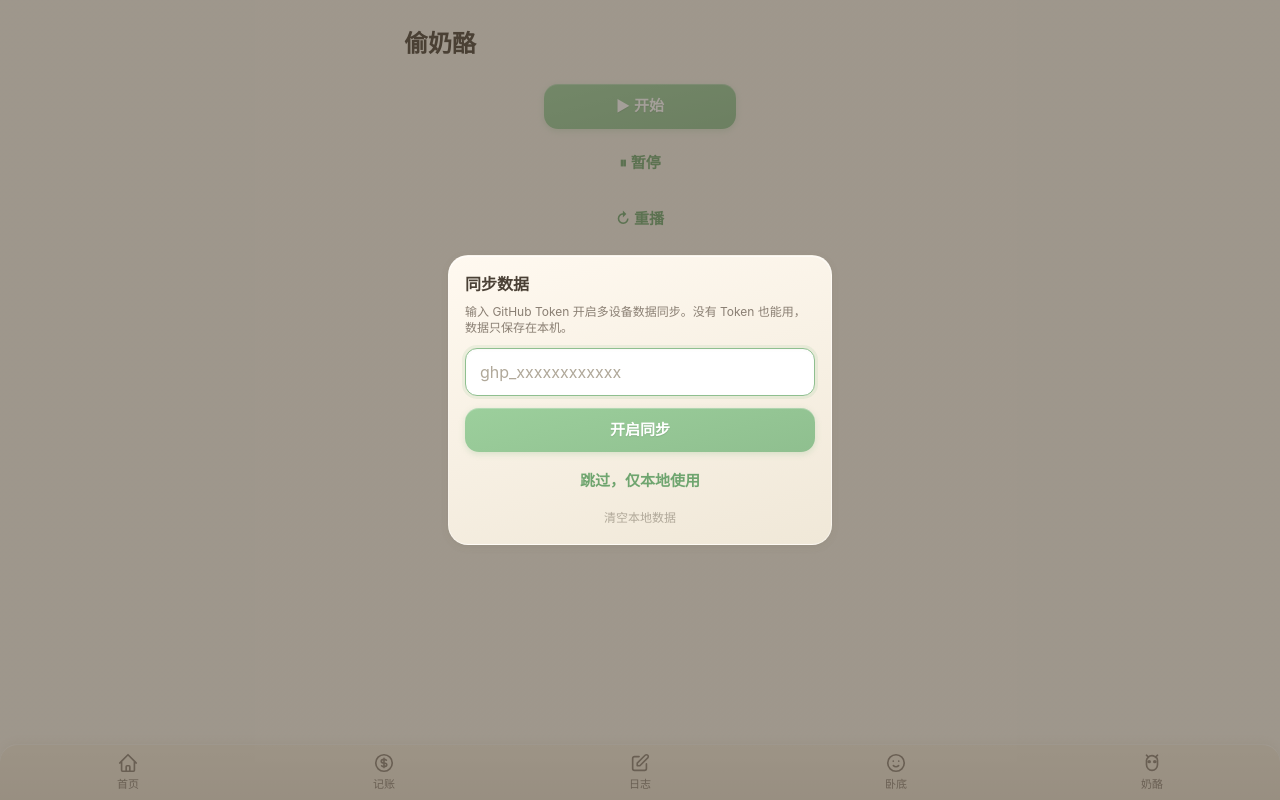
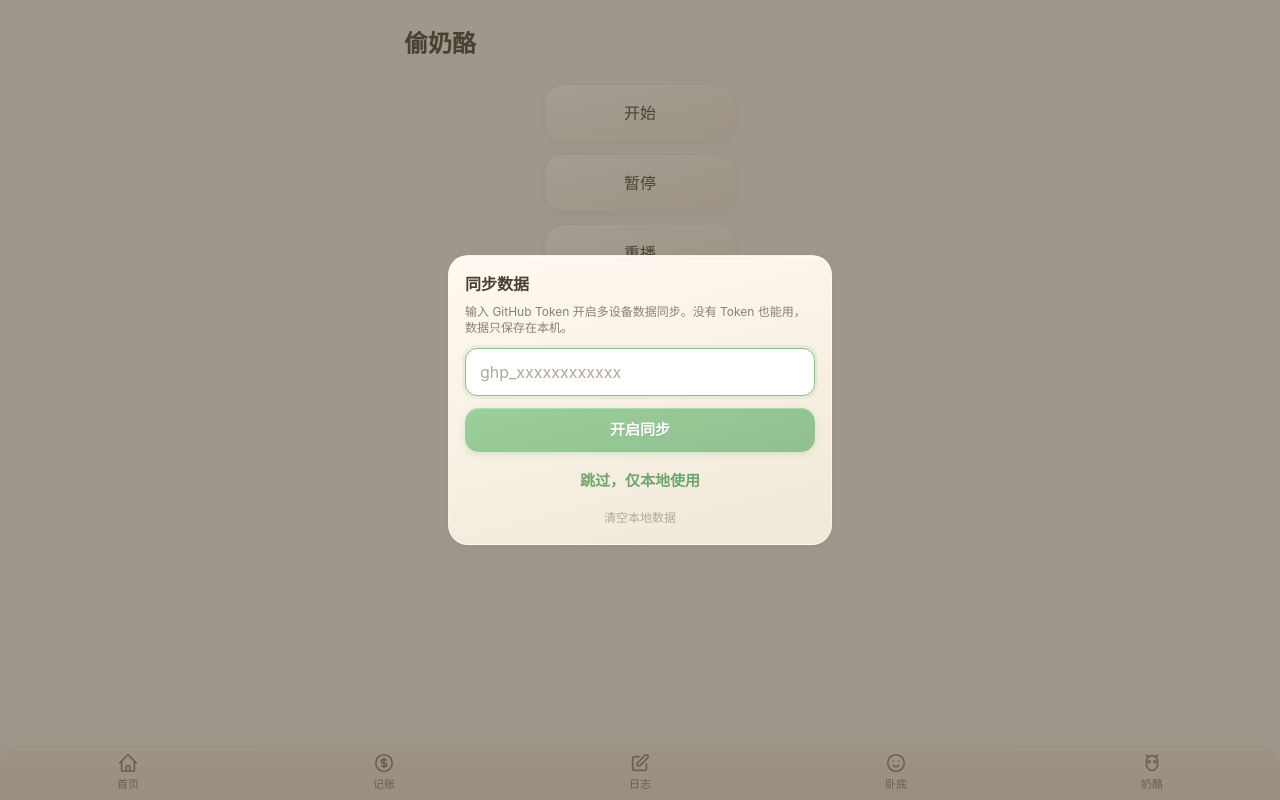
Before and after one commit to LAM23311/personal-app, a Next.js app: page /personal-app/cheese in a window 1280 px wide. Built offline with nearby package versions, Linux system fonts and the light colour scheme.

Commit message:
fix: 播放按钮统一去掉emoji，统一线性卡片风格

```diff
--- a/src/app/cheese/page.tsx
+++ b/src/app/cheese/page.tsx
@@ -43,11 +43,11 @@ export default function CheesePage() {
       <h1 className="text-2xl font-bold mb-6 mt-2" style={{ color: '#4A4035' }}>偷奶酪</h1>
 
       <div className="flex flex-col items-center gap-3">
-        <button onClick={play} className="btn btn-primary w-48 py-3 text-base">
-          {playing ? '▶ 播放中...' : '▶ 开始'}
+        <button onClick={play} className="card w-48 py-3 text-base font-medium text-center active:scale-95 transition-transform" style={{ color: playing ? '#5A9A5A' : '#4A4035', border: `1px solid ${playing ? 'rgba(143,191,143,0.4)' : '#EDE7DB'}`, background: playing ? 'rgba(143,191,143,0.12)' : undefined }}>
+          {playing ? '播放中' : '开始'}
         </button>
-        <button onClick={pause} className="btn btn-ghost w-48 py-3 text-base">⏸ 暂停</button>
-        <button onClick={replay} className="btn btn-ghost w-48 py-3 text-base">↻ 重播</button>
+        <button onClick={pause} className="card w-48 py-3 text-base font-medium text-center active:scale-95 transition-transform" style={{ color: '#4A4035', border: '1px solid #EDE7DB' }}>暂停</button>
+        <button onClick={replay} className="card w-48 py-3 text-base font-medium text-center active:scale-95 transition-transform" style={{ color: '#4A4035', border: '1px solid #EDE7DB' }}>重播</button>
 
         <div className="flex gap-2 mt-3">
           <button
```
